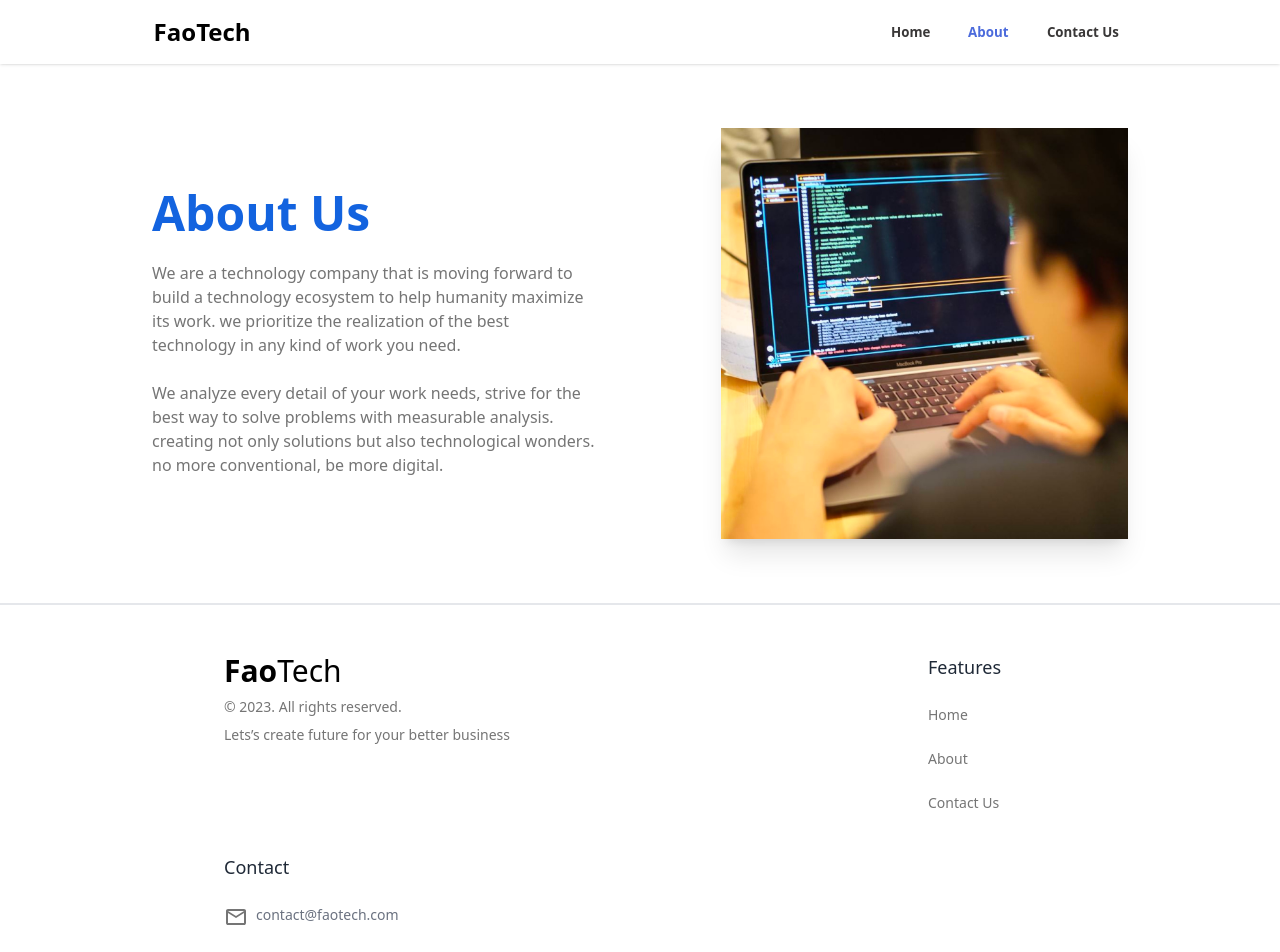
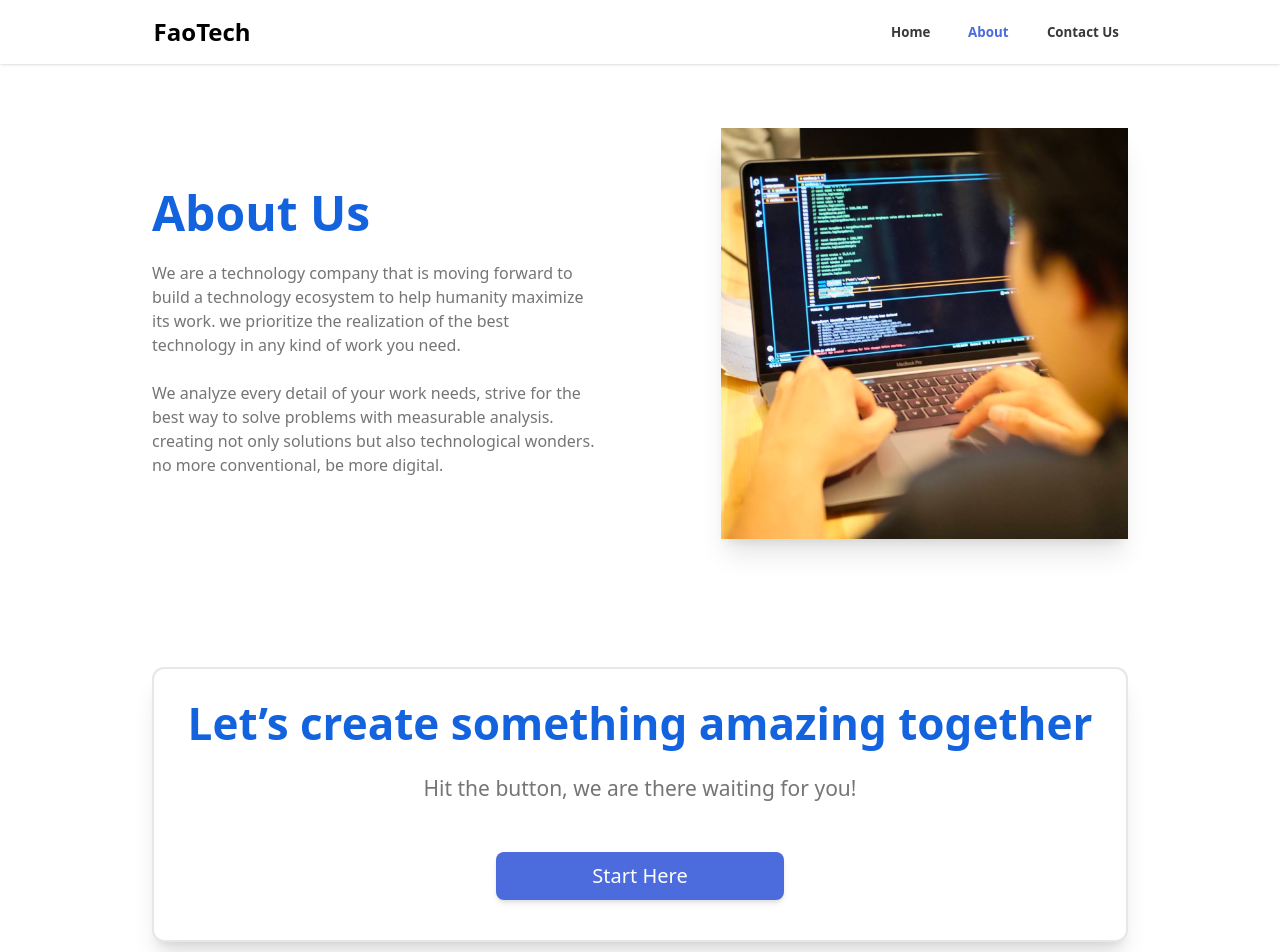
Before and after one commit to fao30/faotech-frontend, a React (Create React App) app: page /#/about in a window 1280 px wide. Shown: the top 952 px of the page. Built offline with nearby package versions, Linux system fonts and the light colour scheme; some icons are missing.

Commit message:
start here added /about

```diff
--- a/src/App.js
+++ b/src/App.js
@@ -1,5 +1,3 @@
-import { motion } from "framer-motion";
-
 import Index from "./pages/Home/Index";
 
 function App() {
--- a/src/components/Footer.js
+++ b/src/components/Footer.js
@@ -19,9 +19,7 @@ const Footer = () => {
             <span class="font-extrabold">Fao</span> <span>Tech</span>
           </div>
           <p class="text-footer-100">© 2023. All rights reserved.</p>
-          <p class="text-footer-100">
-            Lets’s create future for your better business
-          </p>
+          <p class="text-footer-100">Lets’s</p>
           <div class="flex justify-start items-center ">
             <a
               href="https://www.google.com"
--- /dev/null
+++ b/src/pages/About/About.js
@@ -0,0 +1,14 @@
+import { React } from "react";
+import HeaderAbout from "./components/HeaderAbout";
+import StartHere from "./components/StartHere";
+
+const About = () => {
+  return (
+    <div>
+      <HeaderAbout />
+      <StartHere />
+    </div>
+  );
+};
+
+export default About;
--- a/src/pages/AboutUs/AboutUs.js
+++ b/src/pages/About/components/HeaderAbout.js
@@ -1,8 +1,7 @@
 import { motion } from "framer-motion";
-import { React } from "react";
-// import Header from "../Home/components/Header";
+import React from "react";
 
-const AboutUs = () => {
+const HeaderAbout = () => {
   return (
     <div class="grid place-items-center items-end">
       <div class="my-10 lg:my-16 z-10 w-full">
@@ -36,7 +35,7 @@ const AboutUs = () => {
           <img
             alt="coding"
             class="hidden lg:flex w-full lg:w-5/12  shadow-xl md:ml-6 md:mt-6 ml-0 mt-12 lg:mt-0"
-            src={require("./components/alvinAbout.jpeg")}
+            src={require("./alvinAbout.jpeg")}
           />
         </div>
         {/* IMG FOR MOBILE DEVICES */}
@@ -44,7 +43,7 @@ const AboutUs = () => {
           <img
             alt="coding"
             class="md:lg:hidden  shadow-xl w-[80%] md:mt-8"
-            src={require("./components/alvinAbout.jpeg")}
+            src={require("./alvinAbout.jpeg")}
           ></img>
         </div>
       </div>
@@ -52,4 +51,4 @@ const AboutUs = () => {
   );
 };
 
-export default AboutUs;
+export default HeaderAbout;
--- /dev/null
+++ b/src/pages/About/components/StartHere.js
@@ -0,0 +1,36 @@
+import React from "react";
+import { Icon } from "@iconify/react";
+
+const StartHere = () => {
+  return (
+    <div class="w-full">
+      <div class="my-16 md:mx-[5rem] lg:mx-[9.5rem] mx-10 px-0 flex justify-center content-center flex-wrap items-center rounded-xl  bg-white border-2 shadow-xl ">
+        <div className="mt-8 lg:mt-3 px-2 mb-2 flex justify-center flex-col items-center">
+          <h1 class="font-[700] leading-[36px] md:leading-[50px] lg:leading-[84px] text-[#1363DF] text-[28px] md:text-[44px] pb-1 text-center">
+            Let’s create something amazing together
+          </h1>
+          <p class="px-6 text-[#757575] text-[16px] md:text-[21px] font-[400] mt-1 text-center">
+            Hit the button, we are there waiting for you!
+          </p>
+          <button class="md:w-72 w-48 mt-12 mb-8 font-[500] hover:bg-[#4C6BDC] hover:text-white normal-case text-[15px] lg:text-[20px] btn border-none relative inline-flex items-center overflow-hidden text-md text-[white] shadow-md bg-[#4C6BDC] group">
+            <span class=" h-full w-0 group-hover:w-full absolute block transition-all bg-[#3F58B5] opacity-100 duration-500 ease"></span>
+            <span class="pl-[0.5rem] invisible group-hover:visible scale-0 group-hover:scale-110 absolute right-[2.2rem] md:right-[4.7rem] flex items-center justify-start  w-10 h-10 duration-300 transform">
+              {" "}
+              <Icon
+                icon="mdi:rocket-launch"
+                color="white"
+                width="24"
+                height="24"
+              />
+            </span>
+            <span class="text-[16px] md:text-[20px] relative group-hover:-translate-x-5 ease duration-300 group-hover:transform">
+              Start Here
+            </span>
+          </button>
+        </div>
+      </div>
+    </div>
+  );
+};
+
+export default StartHere;
--- a/src/pages/Portfolio/Portfolio.js
+++ b/src/pages/Portfolio/Portfolio.js
@@ -1,4 +1,3 @@
-import { motion } from "framer-motion";
 import React from "react";
 import Header from "../Home/components/Header";
 
--- a/src/store/helper/Routes.js
+++ b/src/store/helper/Routes.js
@@ -1,5 +1,5 @@
 import App from "../../App";
-import AboutUs from "../../pages/AboutUs/AboutUs";
+import About from "../../pages/About/About";
 import Contact from "../../pages/Contact/Contact";
 import Portfolio from "../../pages/Portfolio/Portfolio";
 
@@ -18,7 +18,7 @@ export const routesOptions = [
   },
   {
     path: "/about",
-    element: <AboutUs />,
+    element: <About />,
   },
   {
     path: "*",
```
Also changed, not shown: src/pages/About/components/alvinAbout.jpeg (renamed from src/pages/AboutUs/components/alvinAbout.jpeg).
